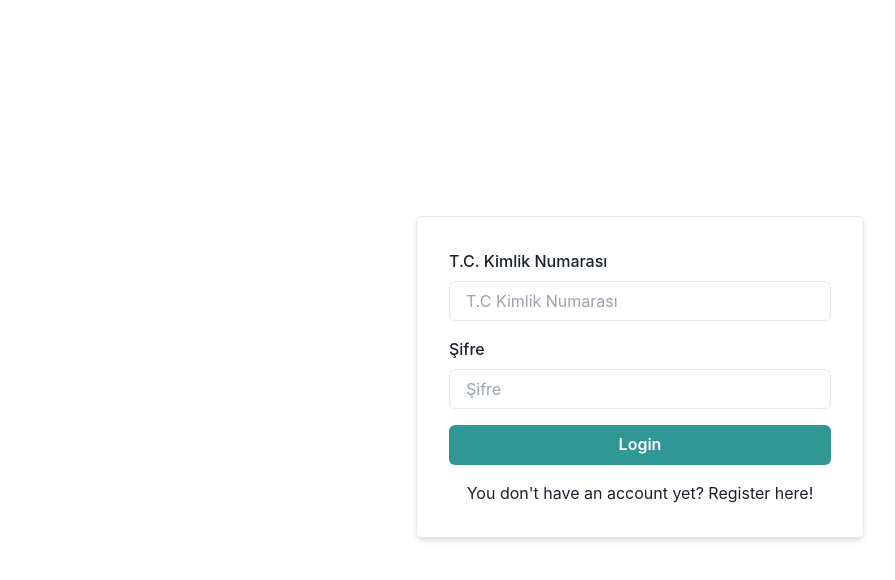
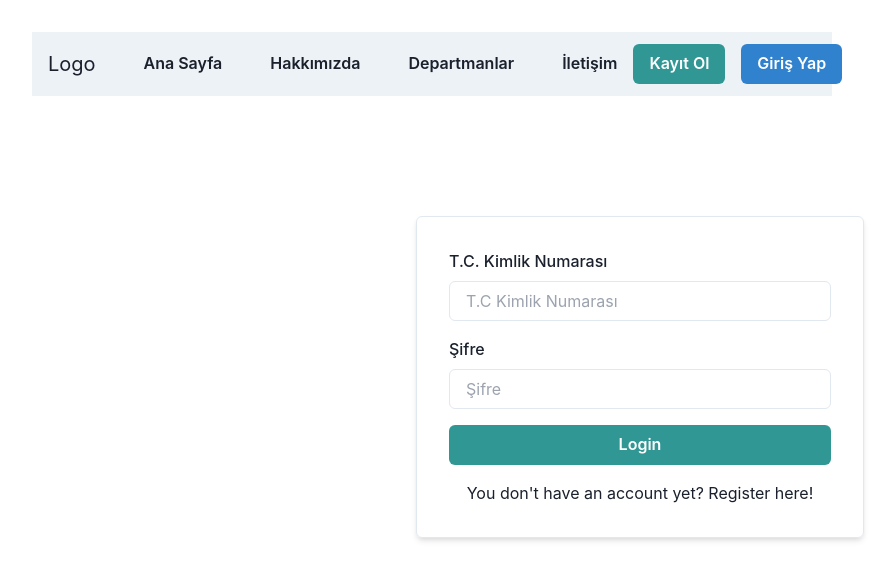
Before and after one commit to sham52/HMS, a React (Vite) app in the folder frontend/: page /login in a window 1280 px wide. Shown: the top 580 px of the page, without its empty margins (0-895 px from the left). Built offline with nearby package versions, Linux system fonts and the light colour scheme.

Commit message:
protected routes added

```diff
--- a/frontend/src/App.jsx
+++ b/frontend/src/App.jsx
@@ -1,35 +1,56 @@
 import "./App.css";
 import { useState, useEffect } from "react";
-import { Routes, Route } from "react-router-dom";
+import { Routes, Route, useNavigate } from "react-router-dom";
+import { Box } from "@chakra-ui/react";
 
 import Login from "./components/Login";
 import Home from "./components/Home";
 import Register from "./components/Register";
 import Protected from "./components/Protected";
 import Main from "./components/Main";
+
+import Admin from "./components/Admin/Admin";
+
 import PatientMain from "./components/Patient/PatientMain";
+import PharmacistMain from "./components/Pharmacist/PharmacistMain";
+import DoctorMain from "./components/Doctor/DoctorMain";
+
+import Navbar from "./components/Navbar";
 
 const App = () => {
-  const [authToken, setAuthToken] = useState(true);
-  +useEffect(() => {
-    console.log("States", authToken);
-  }, [authToken]);
+  const [authToken, setAuthToken] = useState();
+  const navigate = useNavigate();
+
+  useEffect(() => {
+    const authTokenFromCookie = getAuthTokenFromCookie();
+    if (!authTokenFromCookie) {
+      navigate("/login");
+    } else {
+      setAuthToken(authTokenFromCookie);
+    }
+  }, []);
+
+  const getAuthTokenFromCookie = () => {
+    const cookieValue = document.cookie
+      .split("; ")
+      .find((row) => row.startsWith("authToken="));
+    return cookieValue ? cookieValue.split("=")[1] : null;
+  };
 
   return (
     <>
+      <Navbar />
       <Routes>
         <Route path="/" element={<Home />} />
-        <Route
-          path="/main"
-          element={
-            // <Protected authToken={authToken}>
-            <Main />
-            // </Protected>
-          }
-        />
+        <Route path="/main" element={<Main />} />
         <Route path="/login" element={<Login />} />
         <Route path="/register" element={<Register />} />
-        <Route path="/patient-main" element={<PatientMain />} />
+        <Route element={<Protected authToken={authToken} />}>
+          <Route path="/patient-main" element={<PatientMain />} />
+          <Route path="/doctor-main" element={<PatientMain />} />
+          <Route path="/pharmacist-main" element={<PatientMain />} />
+          <Route path="/admin" element={<PatientMain />} />
+        </Route>
       </Routes>
     </>
   );
--- /dev/null
+++ b/frontend/src/components/Admin/Admin.jsx
@@ -0,0 +1,9 @@
+import React from 'react'
+
+const Admin = () => {
+  return (
+    <div>Admin</div>
+  )
+}
+
+export default Admin
--- /dev/null
+++ b/frontend/src/components/Doctor/DoctorMain.jsx
@@ -0,0 +1,9 @@
+import React from 'react'
+
+const DoctorMain = () => {
+  return (
+    <div>DoctorMain</div>
+  )
+}
+
+export default DoctorMain
--- a/frontend/src/components/Main.jsx
+++ b/frontend/src/components/Main.jsx
@@ -1,6 +1,7 @@
 import React from 'react'
 
 const Main = () => {
+
   return (
     <div>Main</div>
   )
--- /dev/null
+++ b/frontend/src/components/Navbar.jsx
@@ -0,0 +1,123 @@
+import React from "react";
+import { useNavigate } from "react-router-dom";
+import {
+  Box,
+  Flex,
+  Avatar,
+  HStack,
+  Text,
+  IconButton,
+  Button,
+  Menu,
+  MenuButton,
+  MenuList,
+  MenuItem,
+  MenuDivider,
+  useDisclosure,
+  useColorModeValue,
+  Stack,
+} from "@chakra-ui/react";
+import { HamburgerIcon, CloseIcon, AddIcon } from "@chakra-ui/icons";
+
+const Navbar = () => {
+  const navigate = useNavigate();
+  const { isOpen, onOpen, onClose } = useDisclosure();
+
+  const authToken = document.cookie.replace(
+    /(?:(?:^|.*;\s*)authToken\s*=\s*([^;]*).*$)|^.*$/,
+    "$1"
+  );
+
+  const signOut = () => {
+    document.cookie =
+      "authToken=; expires=Thu, 01 Jan 1970 00:00:00 UTC; path=/;";
+    navigate("/main");
+  };
+
+  return (
+    <Box
+      bg={useColorModeValue("gray.100", "gray.900")}
+      px={4}
+      pos="fixed"
+      w="100vh"
+      zIndex="999"
+    >
+      <Flex
+        h={16}
+        alignItems="center"
+        justifyContent="space-between"
+        maxW="7xl"
+        mx="auto"
+      >
+        <IconButton
+          size="md"
+          icon={isOpen ? <CloseIcon /> : <HamburgerIcon />}
+          aria-label="Open Menu"
+          display={{ md: "none" }}
+          onClick={isOpen ? onClose : onOpen}
+        />
+        <HStack spacing={8} alignItems="center">
+          <Text fontSize="xl">Logo</Text>
+          <HStack as="nav" spacing={4} display={{ base: "none", md: "flex" }}>
+            <Button variant="ghost" onClick={() => navigate("/main")}>
+              Ana Sayfa
+            </Button>
+            <Button variant="ghost">Hakkımızda</Button>
+            <Button variant="ghost">Departmanlar</Button>
+            <Button variant="ghost">İletişim</Button>
+          </HStack>
+        </HStack>
+        <HStack spacing={4} alignItems="center">
+          {authToken ? (
+            <Menu>
+              <MenuButton
+                as={Button}
+                rounded="full"
+                variant="link"
+                cursor="pointer"
+                minW="0"
+              >
+                <Avatar size="sm" />
+              </MenuButton>
+              <MenuList>
+                <MenuItem>Profile</MenuItem>
+                <MenuItem>Settings</MenuItem>
+                <MenuDivider />
+                <MenuItem onClick={signOut}>Sign out</MenuItem>
+              </MenuList>
+            </Menu>
+          ) : (
+            <>
+              <Button
+                onClick={() => navigate("/register")}
+                variant="solid"
+                colorScheme="teal"
+              >
+                Kayıt Ol
+              </Button>
+              <Button
+                onClick={() => navigate("/login")}
+                variant="solid"
+                colorScheme="blue"
+              >
+                Giriş Yap
+              </Button>
+            </>
+          )}
+        </HStack>
+      </Flex>
+      {isOpen && (
+        <Box pb={4} display={{ md: "none" }}>
+          <Stack as="nav" spacing={4}>
+            <Button variant="ghost">Home</Button>
+            <Button variant="ghost">About</Button>
+            <Button variant="ghost">Services</Button>
+            <Button variant="ghost">Contact</Button>
+          </Stack>
+        </Box>
+      )}
+    </Box>
+  );
+};
+
+export default Navbar;
--- a/frontend/src/components/Patient/PatientMain.jsx
+++ b/frontend/src/components/Patient/PatientMain.jsx
@@ -1,42 +1,14 @@
 import React, { useState, useEffect } from "react";
-import PatientTable from "./PatientTable";
-import {
-  Box,
-  Flex,
-  Spacer,
-  Link,
-  Button,
-  Avatar,
-  IconButton,
-} from "@chakra-ui/react";
-import {
-  HamburgerIcon,
-  CloseIcon,
-  ChevronDownIcon,
-  ChevronRightIcon,
-  MoonIcon,
-  SunIcon,
-} from "@chakra-ui/icons";
+import { Box } from "@chakra-ui/react";
+
+import Navbar from "../Navbar";
 
 const PatientMain = () => {
   const [patientData, setPatientData] = useState([]);
 
   return (
     <Box>
-      <Flex p={4}>
-        <Box>
-          <Link href="/">Home</Link>
-        </Box>
-        <Spacer />
-        <Box>
-          {/* <IconButton aria-label="Settings" icon={<SettingsIcon />} />
-          <IconButton aria-label="Search database" icon={<SearchIcon />} /> */}
-
-          <Avatar src="https://cdn.pixabay.com/photo/2015/10/05/22/37/blank-profile-picture-973460_960_720.png" />
-        </Box>
-      </Flex>
       <h1>Patient Appointments</h1>
-      {/* Your existing content here */}
     </Box>
   );
 };
--- /dev/null
+++ b/frontend/src/components/Pharmacist/PharmacistMain.jsx
@@ -0,0 +1,9 @@
+import React from 'react'
+
+const PharmacistMain = () => {
+  return (
+    <div>PharmacistMain</div>
+  )
+}
+
+export default PharmacistMain
--- a/frontend/src/main.jsx
+++ b/frontend/src/main.jsx
@@ -4,7 +4,7 @@ import App from "./App.jsx";
 import { ChakraProvider } from "@chakra-ui/react";
 import { extendTheme } from "@chakra-ui/react";
 import { BrowserRouter as Router } from "react-router-dom";
-
+import Navbar from "./components/Navbar.jsx";
 import "./index.css";
 
 const colors = {
```
Also changed, not shown: frontend/src/components/Admin/Main.jsx (deleted, +0 -7 lines), frontend/src/components/Doctor/Main.jsx (deleted, +0 -7 lines), frontend/src/components/Pharmacist/Main.jsx (deleted, +0 -7 lines).
